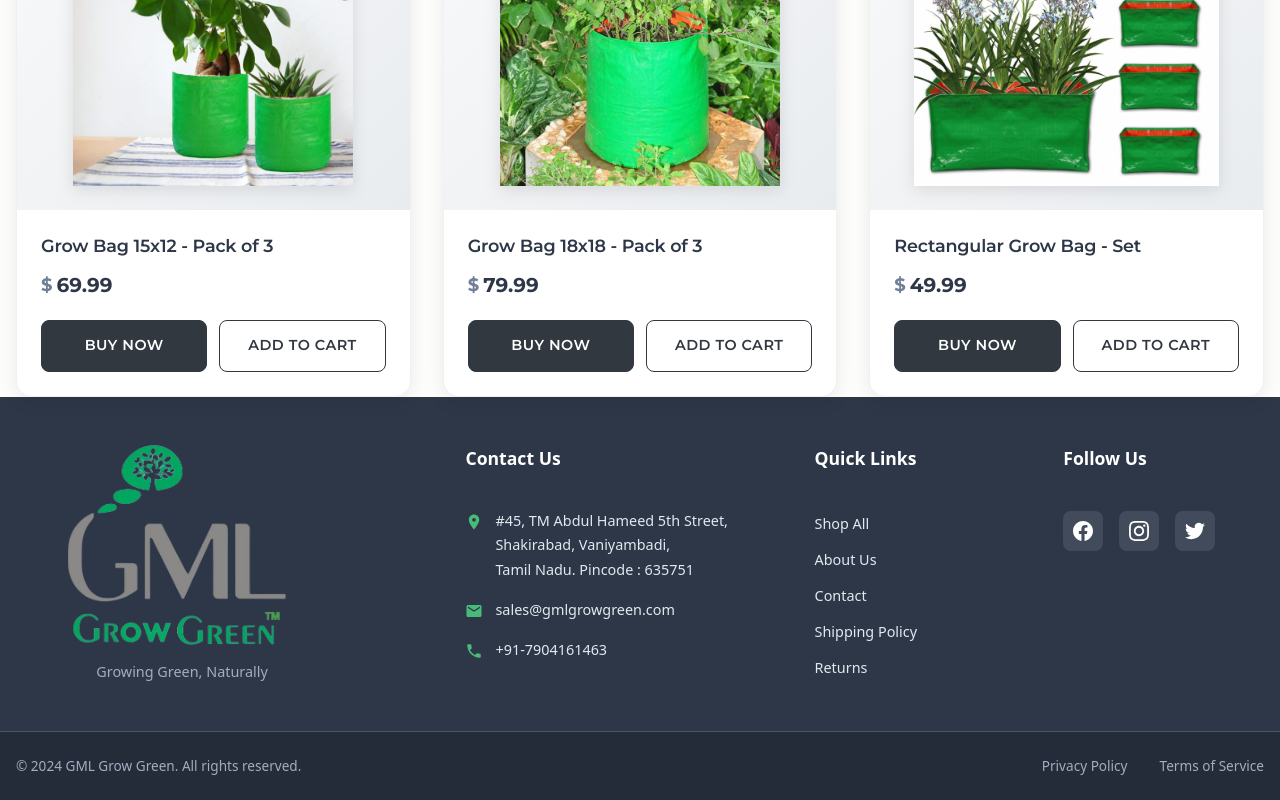
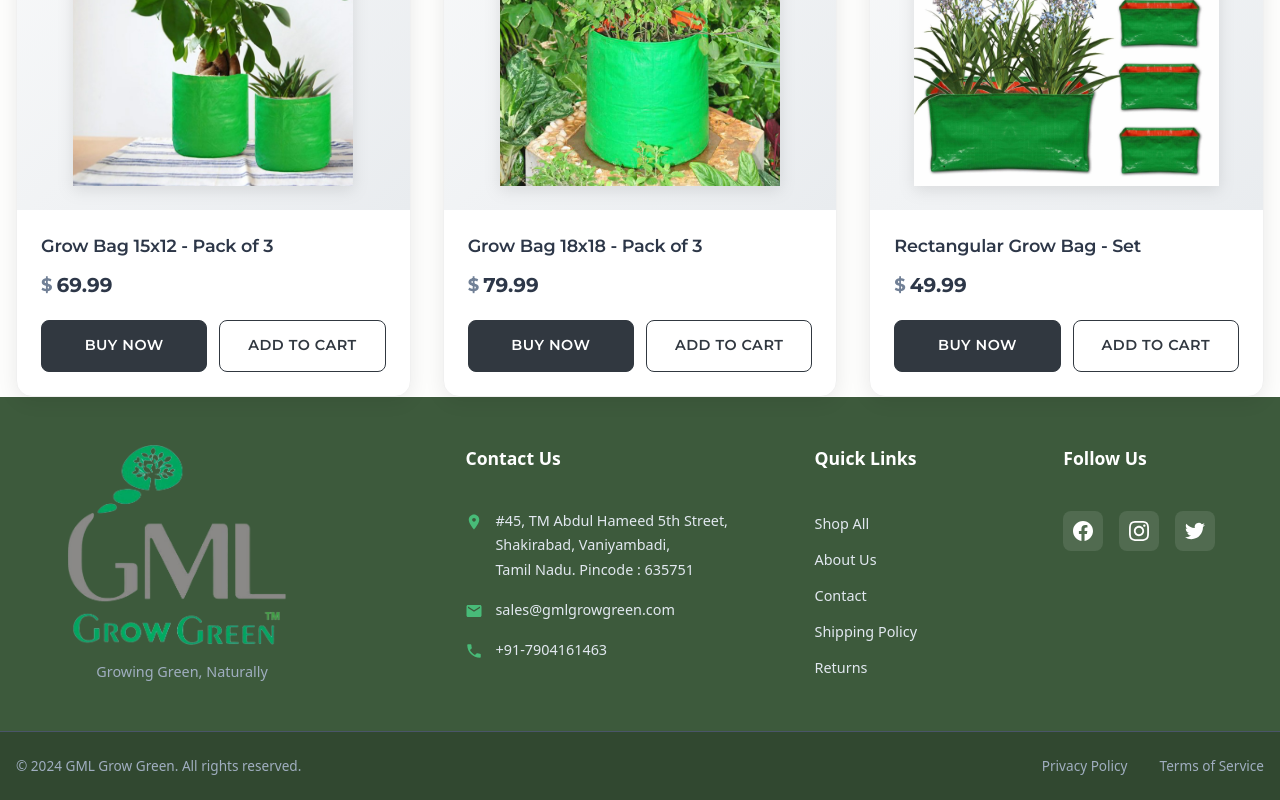
Before and after one commit to farooq-25/GMLGrowGreen, a React (Vite) app: page /products in a window 1280 px wide. Shown: the part 1642-2442 px from the top of the page. Built offline with nearby package versions, Linux system fonts and the light colour scheme.

Commit message:
changed footer bg color

```diff
--- a/src/styles/Footer.css
+++ b/src/styles/Footer.css
@@ -1,5 +1,5 @@
 .footer {
-  background: #2d3748;
+  background: #3D5A3C;
   color: #ffffff;
   margin-top: auto;
 }
```
